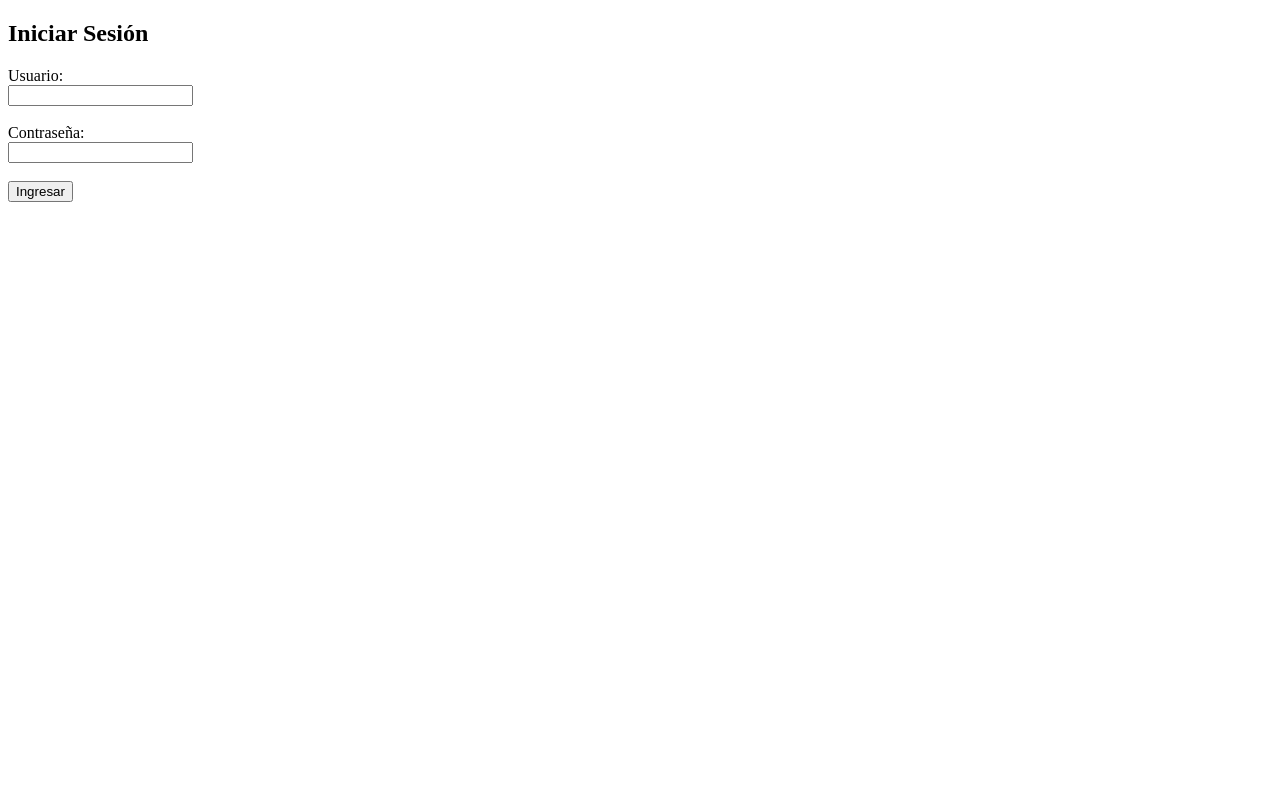
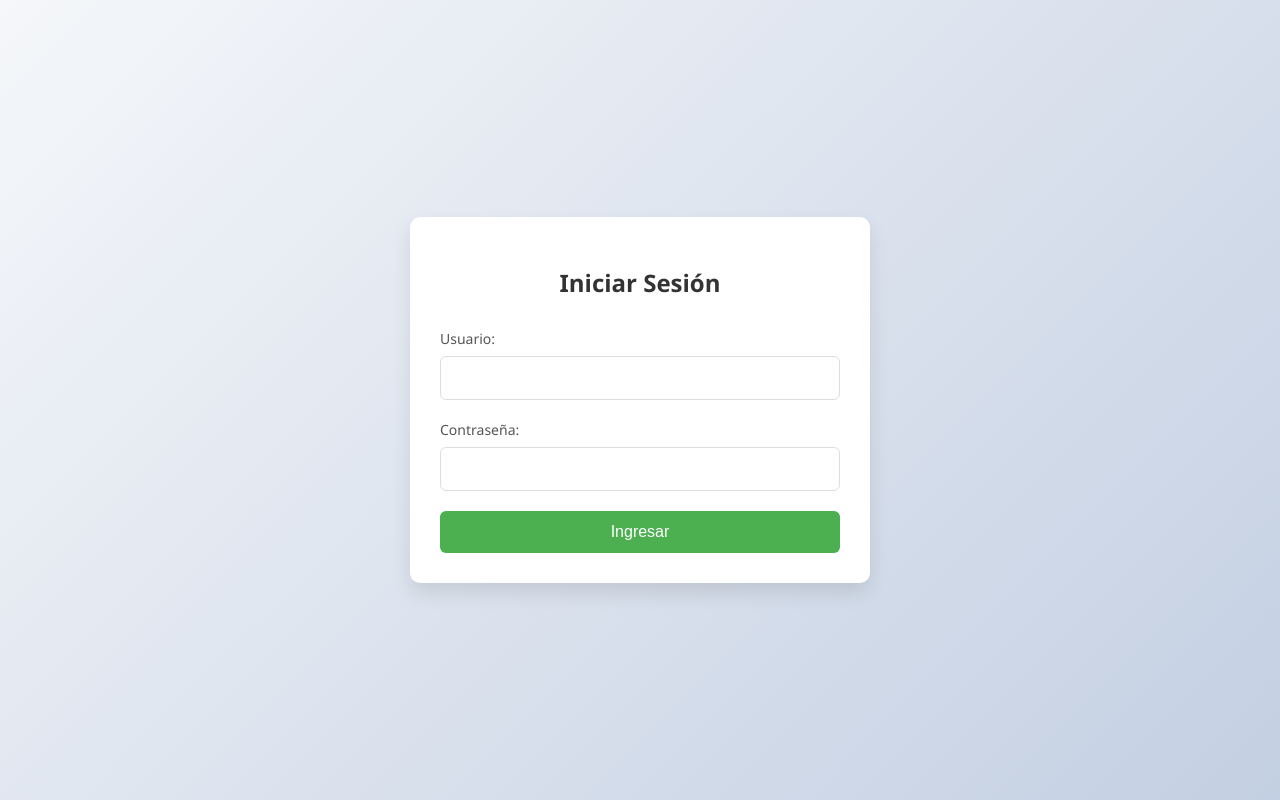
Before and after one commit to vetdy03/Que_perdio, a plain HTML site: page login/login.html in a window 1280 px wide. Drawn offline with Linux system fonts and the light colour scheme.

Commit message:
refactorizando el login de @drunok

```diff
--- a/login/login.html
+++ b/login/login.html
@@ -3,20 +3,95 @@
 <head>
   <meta charset="UTF-8">
   <title>Login Simple</title>
+  <style>
+    body {
+      font-family: 'Segoe UI', Tahoma, Geneva, Verdana, sans-serif;
+      background: linear-gradient(135deg, #f5f7fa 0%, #c3cfe2 100%);
+      display: flex;
+      justify-content: center;
+      align-items: center;
+      height: 100vh;
+      margin: 0;
+    }
+
+    .login-container {
+      background: white;
+      padding: 30px;
+      border-radius: 10px;
+      box-shadow: 0 10px 20px rgba(0, 0, 0, 0.1);
+      width: 100%;
+      max-width: 400px;
+    }
+
+    h2 {
+      color: #333;
+      text-align: center;
+      margin-bottom: 30px;
+      font-size: 24px;
+    }
+
+    .form-group {
+      margin-bottom: 20px;
+    }
+
+    label {
+      display: block;
+      margin-bottom: 8px;
+      color: #555;
+      font-size: 14px;
+    }
+
+    input[type="text"],
+    input[type="password"] {
+      width: 100%;
+      padding: 12px;
+      border: 1px solid #ddd;
+      border-radius: 6px;
+      box-sizing: border-box;
+      font-size: 16px;
+      transition: border 0.3s;
+    }
+
+    input[type="text"]:focus,
+    input[type="password"]:focus {
+      border-color: #4CAF50;
+      outline: none;
+      box-shadow: 0 0 0 2px rgba(76, 175, 80, 0.2);
+    }
+
+    .btn {
+      background: #4CAF50;
+      color: white;
+      padding: 12px;
+      border: none;
+      border-radius: 6px;
+      cursor: pointer;
+      font-size: 16px;
+      width: 100%;
+      transition: background 0.3s;
+    }
+
+    .btn:hover {
+      background: #45a049;
+    }
+  </style>
 </head>
 <body>
+  <div class="login-container">
+    <h2>Iniciar Sesión</h2>
+    <form action="#" method="post">
+      <div class="form-group">
+        <label for="username">Usuario:</label>
+        <input type="text" id="username" name="username" required>
+      </div>
 
-  <h2>Iniciar Sesión</h2>
+      <div class="form-group">
+        <label for="password">Contraseña:</label>
+        <input type="password" id="password" name="password" required>
+      </div>
 
-  <form action="#" method="post">
-    <label for="username">Usuario:</label><br>
-    <input type="text" id="username" name="username"><br><br>
-
-    <label for="password">Contraseña:</label><br>
-    <input type="password" id="password" name="password"><br><br>
-
-    <input type="submit" value="Ingresar">
-  </form>
-
+      <button type="submit" class="btn">Ingresar</button>
+    </form>
+  </div>
 </body>
 </html>
```
